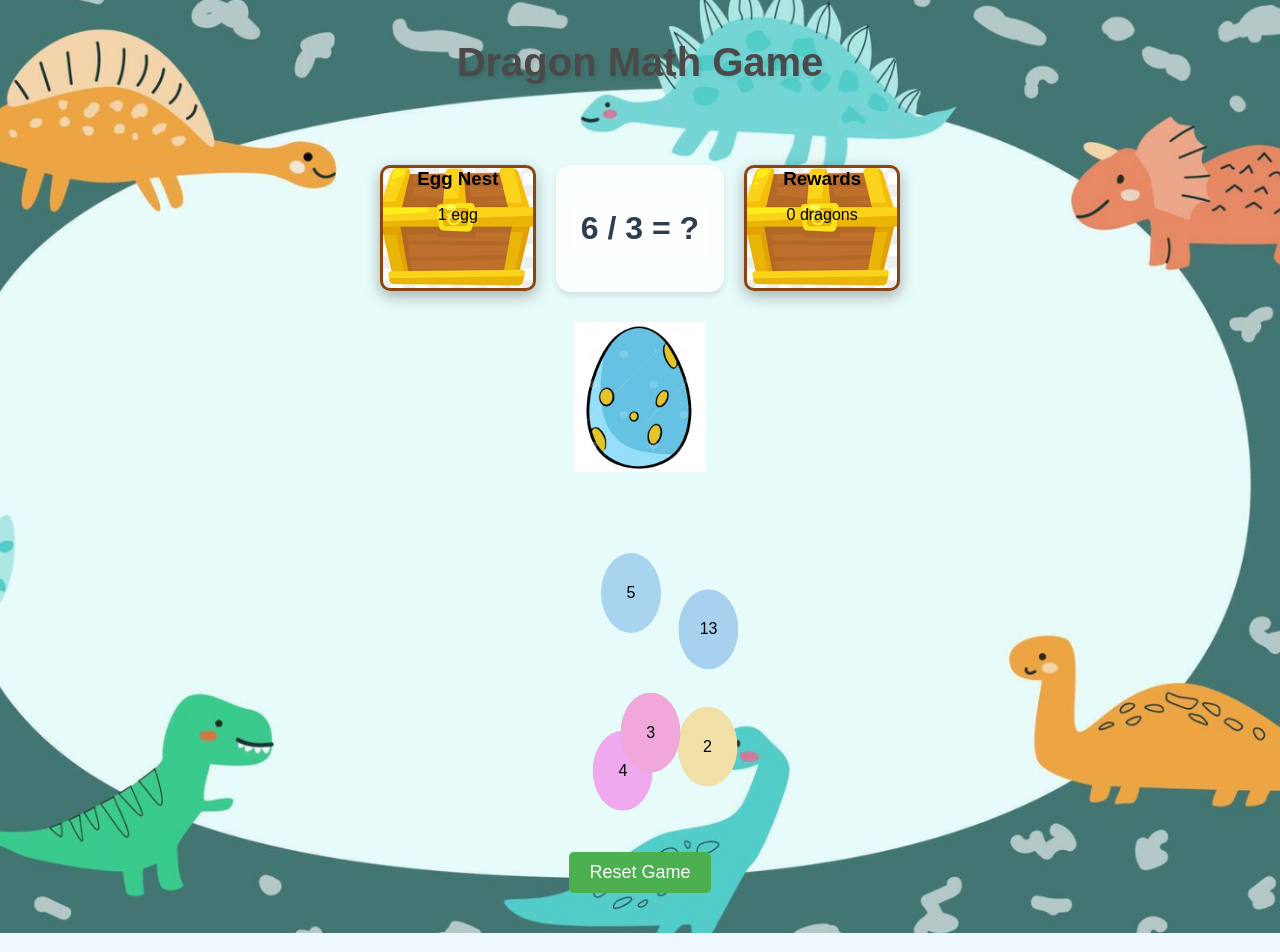
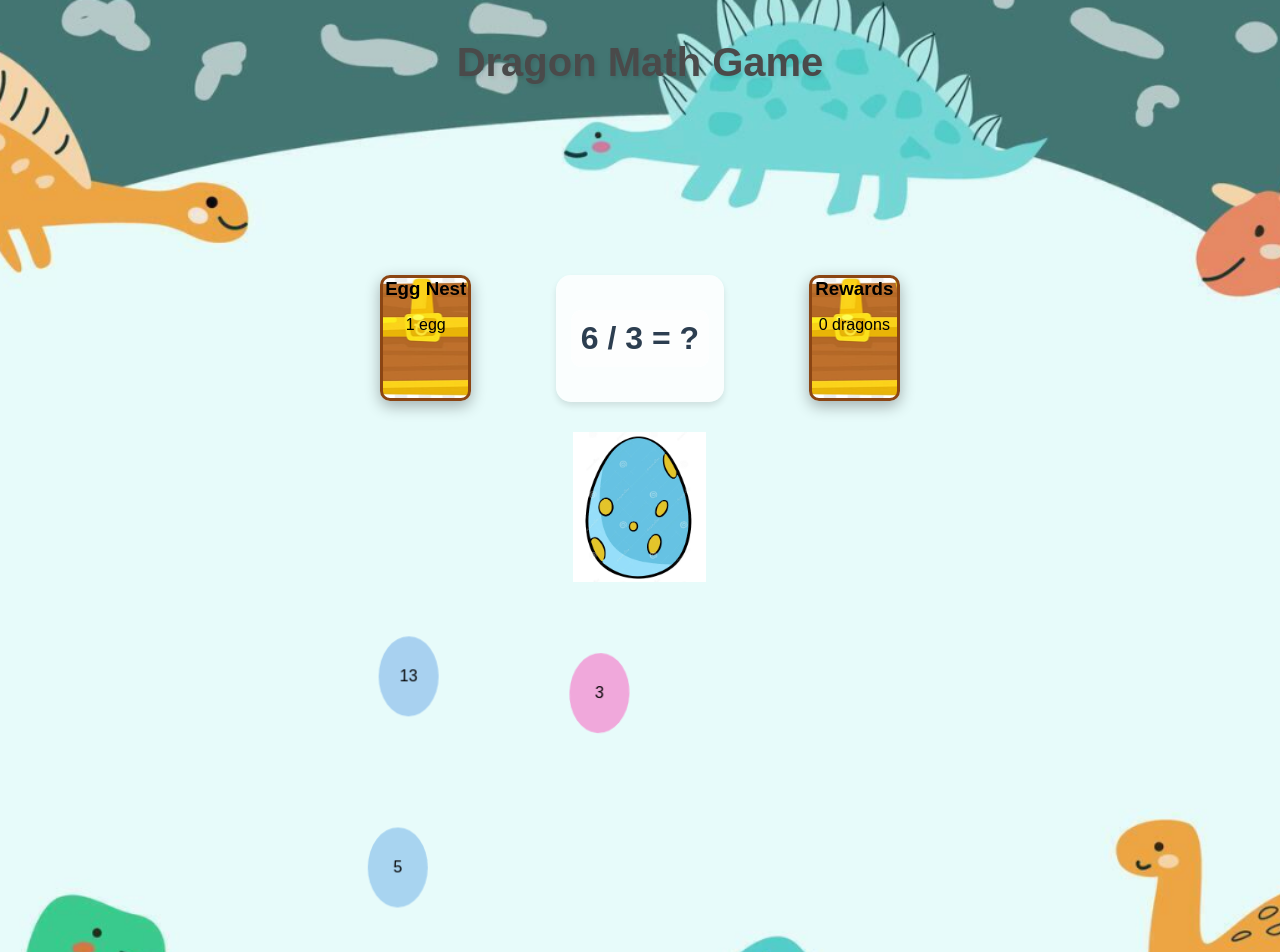
Before and after one commit to Melody-Huang/Jessie-Math-Game, a React (Create React App) app in the folder math-dinosaur-game/: page / in a window 1280 px wide. Shown: the top 952 px of the page. Built offline with nearby package versions, Linux system fonts and the light colour scheme.

Commit message:
remove styles.css

```diff
--- a/math-dinosaur-game/src/App.js
+++ b/math-dinosaur-game/src/App.js
@@ -1,6 +1,5 @@
 import React from 'react';
 import MathDinosaurGame from './MathDinosaurGame';
-import './styles.css';
 
 function App() {
   return (
--- a/math-dinosaur-game/src/MathDinosaurGame.css
+++ b/math-dinosaur-game/src/MathDinosaurGame.css
@@ -1,4 +1,62 @@
 /* Update or add these styles in your MathDinosaurGame.css */
+/* Game specific styles */
+.problem {
+  font-size: 24px;
+  margin: 20px 0;
+  color: #004D40;
+  /* Dark green text color */
+  background: rgba(255, 255, 255, 0.7);
+  padding: 10px;
+  border-radius: 10px;
+}
+
+.balloons-container {
+  position: relative;
+  width: 100%;
+  height: 300px;
+  margin-bottom: 20px;
+}
+
+.treasure-chests {
+  display: flex;
+  justify-content: space-between;
+  width: 100%;
+  margin-top: 20px;
+}
+
+.treasure-chest {
+  width: 150px;
+  height: 120px;
+  background: url('./images/TreasureChest.png') no-repeat center/cover;
+  position: relative;
+  overflow: hidden;
+  box-shadow: 0 5px 15px rgba(0, 0, 0, 0.3);
+  border-radius: 10px;
+  border: 3px solid #8B4513;
+}
+
+.treasure-chest-content {
+  position: absolute;
+  bottom: 0;
+  left: 0;
+  right: 0;
+  background: rgba(139, 69, 19, 0.7);
+  color: #FFD700;
+  padding: 5px;
+  text-align: center;
+}
+
+.reset-button {
+  padding: 10px 20px;
+  font-size: 16px;
+  background-color: #f44336;
+  /* Red background */
+  color: white;
+  border: none;
+  border-radius: 5px;
+  cursor: pointer;
+  margin-top: 20px;
+}
 
 .math-dinosaur-game {
   display: flex;
@@ -6,20 +64,21 @@
   align-items: center;
   padding: 20px;
   min-height: 100vh;
+  box-sizing: border-box;
 }
 
 .game-title {
   color: #4a4a4a;
   font-size: 2.5em;
   margin-bottom: 40px;
-  text-shadow: 2px 2px 4px rgba(0,0,0,0.1);
+  text-shadow: 2px 2px 4px rgba(0, 0, 0, 0.1);
 }
 
 .game-area {
   display: flex;
   justify-content: space-between;
   width: 100%;
-  margin-top: 40px;
+  margin-top: 150px;
 }
 
 .center-area {
@@ -28,6 +87,8 @@
   align-items: center;
   flex-grow: 1;
   margin: 0 20px;
+  width: 100%;
+  max-width: 800px;
 }
 
 .problem-container {
@@ -46,14 +107,14 @@
 
 .balloons-container {
   position: relative;
-  width: 100%;
-  height: 300px;
+  width: 200%;
+  height: 500px;
   margin-top: 20px;
 }
 
 .balloon {
   position: absolute;
-  animation: float linear infinite;
+  animation: float ease-in-out infinite;
   animation-direction: alternate;
 }
 
@@ -61,17 +122,21 @@
   0% {
     transform: translate(0, 0);
   }
+
   25% {
-    transform: translate(10px, 20px);
+    transform: translate(5px, 10px) rotate(3deg);
   }
+
   50% {
-    transform: translate(-10px, 40px);
+    transform: translate(-5px, 20px) rotate(-3deg);
   }
+
   75% {
-    transform: translate(10px, 60px);
+    transform: translate(5px, 30px) rotate(3deg);
   }
+
   100% {
-    transform: translate(0, 80px);
+    transform: translate(0, 40px) rotate(0deg);
   }
 }
 
@@ -96,7 +161,7 @@
 }
 
 .reset-button {
-  margin-top: 20px;
+  margin-top: -20px;
   padding: 10px 20px;
   font-size: 18px;
   background-color: #4CAF50;
@@ -105,6 +170,9 @@
   border-radius: 5px;
   cursor: pointer;
   transition: background-color 0.3s;
+  position: relative;
+  bottom: 150px;
+  z-index: 10;
 }
 
 .reset-button:hover {
--- a/math-dinosaur-game/src/MathDinosaurGame.js
+++ b/math-dinosaur-game/src/MathDinosaurGame.js
@@ -1,7 +1,6 @@
 import React, { useState, useEffect } from 'react';
 import Balloon from './components/Balloon';
 import TreasureChest from './components/TreasureChest';
-import './styles.css';
 import './MathDinosaurGame.css';
 
 import eggImage from './images/egg.png';
@@ -42,20 +41,43 @@ const generateMathProblem = () => {
 
 const generateBalloonPositions = () => {
   const positions = [];
+  const gridSize = 3; // 3x3 grid
+  const cellWidth = 100 / gridSize;
+  const cellHeight = 100 / gridSize;
+  const balloonSize = 100; // Approximate size of balloon in pixels
+  const containerWidth = 400; // Approximate width of container in pixels
+  const containerHeight = 300; // Approximate height of container in pixels
+
+  // Convert balloon size to percentage of container
+  const balloonWidthPercent = (balloonSize / containerWidth) * 100;
+  const balloonHeightPercent = (balloonSize / containerHeight) * 100;
+
+  const usedCells = [];
+
   for (let i = 0; i < 5; i++) {
-    let newPosition;
+    let cell;
     do {
-      newPosition = {
-        left: `${Math.random() * 80}%`,
-        top: `${Math.random() * 60}%`,
-        animationDuration: `${15 + Math.random() * 10}s`,
-        animationDelay: `${-Math.random() * 15}s`,
+      cell = {
+        row: Math.floor(Math.random() * gridSize),
+        col: Math.floor(Math.random() * gridSize)
       };
-    } while (positions.some(pos =>
-      Math.abs(parseFloat(pos.left) - parseFloat(newPosition.left)) < 20 &&
-      Math.abs(parseFloat(pos.top) - parseFloat(newPosition.top)) < 20
-    ));
-    positions.push(newPosition);
+    } while (usedCells.some(usedCell => usedCell.row === cell.row && usedCell.col === cell.col));
+
+    usedCells.push(cell);
+
+    let left = cell.col * cellWidth + Math.random() * (cellWidth - balloonWidthPercent);
+    let top = cell.row * cellHeight + Math.random() * (cellHeight - balloonHeightPercent);
+
+    // Ensure balloons stay within container bounds
+    left = Math.max(0, Math.min(left, 100 - balloonWidthPercent));
+    top = Math.max(0, Math.min(top, 100 - balloonHeightPercent));
+
+    positions.push({
+      left: `${left}%`,
+      top: `${top}%`,
+      animationDuration: `${15 + Math.random() * 10}s`,
+      animationDelay: `${-Math.random() * 15}s`,
+    });
   }
   return positions;
 };
--- a/math-dinosaur-game/src/index.css
+++ b/math-dinosaur-game/src/index.css
@@ -6,3 +6,32 @@ body {
   -webkit-font-smoothing: antialiased;
   -moz-osx-font-smoothing: grayscale;
 }
+
+body,
+html {
+  margin: 0;
+  padding: 0;
+  font-family: Arial, sans-serif;
+  background-color: #f0f8ff;
+  /* Light blue background for the entire app */
+}
+
+.App {
+  display: flex;
+  flex-direction: column;
+  align-items: center;
+  padding: 20px;
+  min-height: 100vh;
+  background: url('./images/BackGround.png') no-repeat center center;
+  background-size: cover;
+}
+
+h1,
+h2,
+h3,
+h4,
+h5,
+h6 {
+  margin: 0;
+  padding: 0;
+}
--- a/math-dinosaur-game/src/styles.css
+++ /dev/null
@@ -1,81 +0,0 @@
-/* styles.css */
-
-/* General styles */
-body, html {
-    margin: 0;
-    padding: 0;
-    font-family: Arial, sans-serif;
-    background-color: #f0f8ff; /* Light blue background for the entire app */
-  }
-
-  .App {
-    display: flex;
-    flex-direction: column;
-    align-items: center;
-    padding: 20px;
-    min-height: 100vh;
-    background: url('./images/BackGround.png') no-repeat center center;
-    background-size: cover;
-  }
-
-  h1, h2, h3, h4, h5, h6 {
-    margin: 0;
-    padding: 0;
-  }
-
-  /* Game specific styles */
-  .problem {
-    font-size: 24px;
-    margin: 20px 0;
-    color: #004D40; /* Dark green text color */
-    background: rgba(255, 255, 255, 0.7);
-    padding: 10px;
-    border-radius: 10px;
-  }
-
-  .balloons-container {
-    position: relative;
-    width: 100%;
-    height: 300px;
-    margin-bottom: 20px;
-  }
-
-  .treasure-chests {
-    display: flex;
-    justify-content: space-between;
-    width: 100%;
-    margin-top: 20px;
-  }
-
-  .treasure-chest {
-    width: 150px;
-    height: 120px;
-    background: url('./images/TreasureChest.png') no-repeat center/cover;
-    position: relative;
-    overflow: hidden;
-    box-shadow: 0 5px 15px rgba(0, 0, 0, 0.3);
-    border-radius: 10px;
-    border: 3px solid #8B4513;
-  }
-
-  .treasure-chest-content {
-    position: absolute;
-    bottom: 0;
-    left: 0;
-    right: 0;
-    background: rgba(139, 69, 19, 0.7);
-    color: #FFD700;
-    padding: 5px;
-    text-align: center;
-  }
-
-  .reset-button {
-    padding: 10px 20px;
-    font-size: 16px;
-    background-color: #f44336; /* Red background */
-    color: white;
-    border: none;
-    border-radius: 5px;
-    cursor: pointer;
-    margin-top: 20px;
-  }
```
Also changed, not shown: 1 other file (tests, documents, lock files or other folders). Lines whose indentation alone changed are shown as unchanged.
